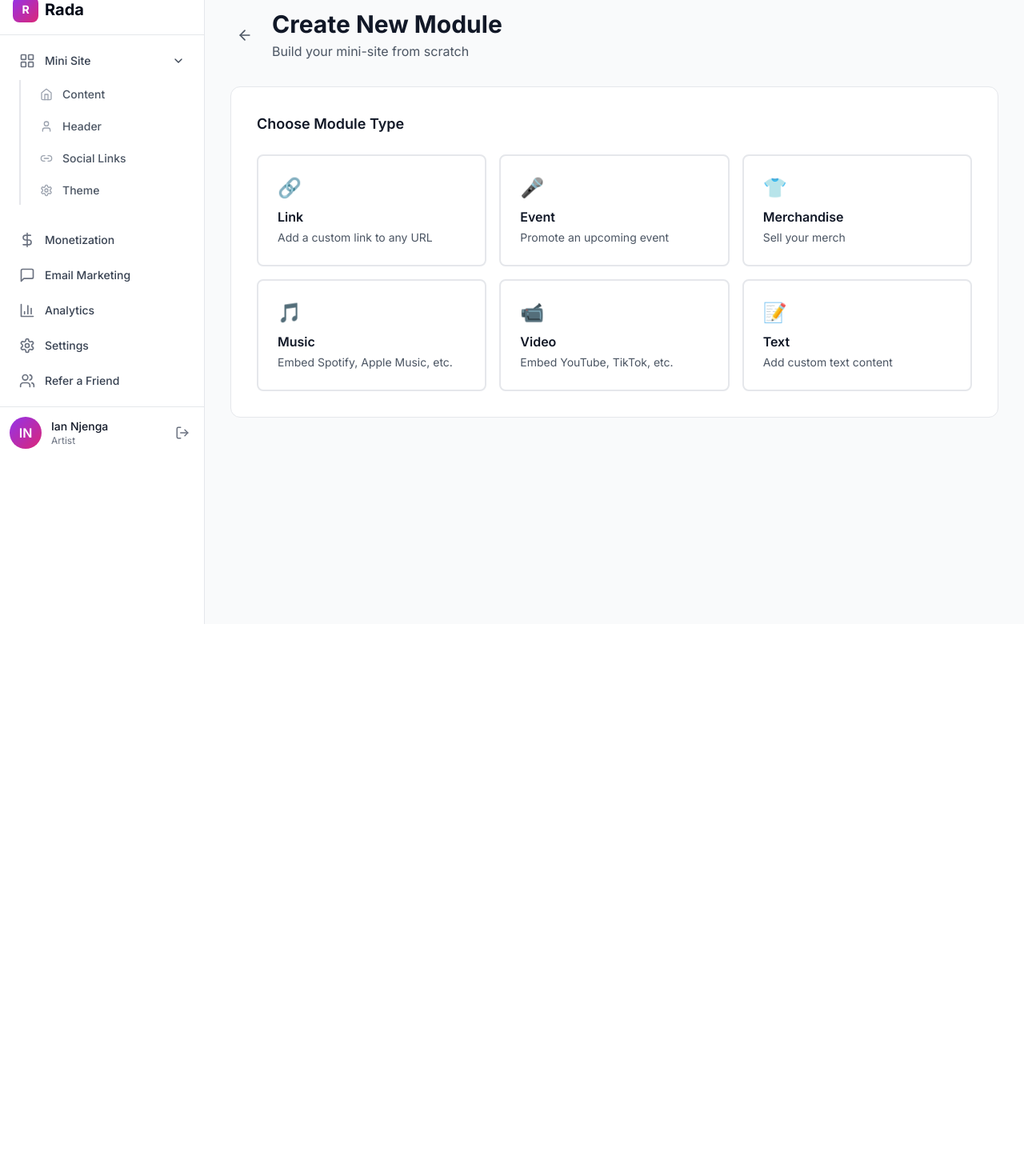
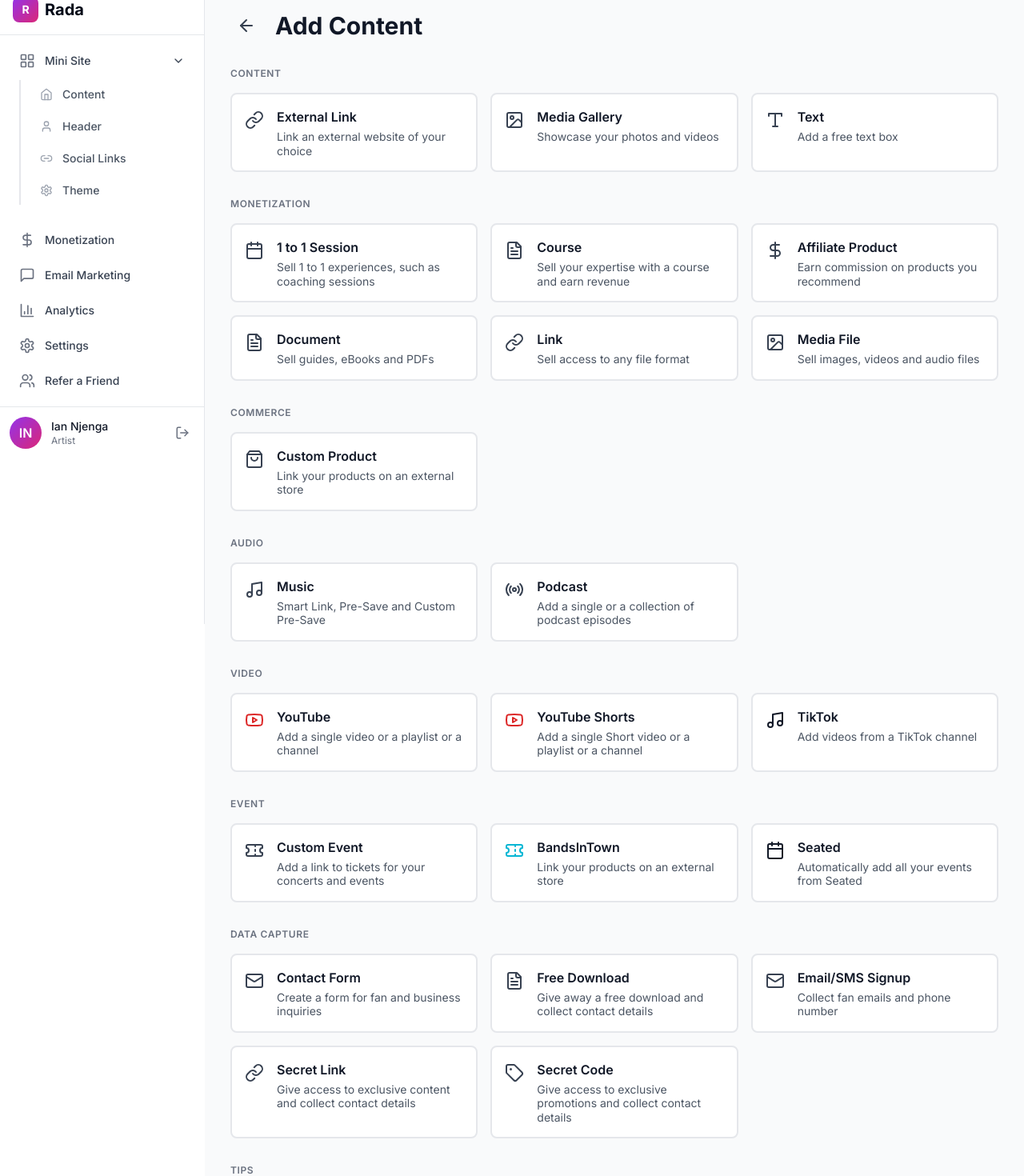
Before and after one commit to Jenks18/rada, a Next.js app: page /dashboard/modules/new in a window 1280 px wide. Shown: the part 20-1490 px from the top of the page at 80% size. Before the commit the page ends 800 px from the top, so only its background shows below. Built offline with nearby package versions, Linux system fonts and the light colour scheme.

Commit message:
Update start from scratch page with comprehensive module categories

```diff
--- a/src/app/dashboard/modules/new/page.tsx
+++ b/src/app/dashboard/modules/new/page.tsx
@@ -1,67 +1,121 @@
 'use client'
 
-import { ArrowLeft } from 'lucide-react'
+import { ArrowLeft, Link as LinkIcon, Image, Type, Calendar, DollarSign, FileText, Music, Radio, Youtube, ShoppingBag, Ticket, Mail, Tag, Lock, CreditCard } from 'lucide-react'
 import Link from 'next/link'
+
+const contentModules = [
+  { icon: LinkIcon, title: 'External Link', description: 'Link an external website of your choice' },
+  { icon: Image, title: 'Media Gallery', description: 'Showcase your photos and videos' },
+  { icon: Type, title: 'Text', description: 'Add a free text box' },
+]
+
+const monetizationModules = [
+  { icon: Calendar, title: '1 to 1 Session', description: 'Sell 1 to 1 experiences, such as coaching sessions' },
+  { icon: FileText, title: 'Course', description: 'Sell your expertise with a course and earn revenue' },
+  { icon: DollarSign, title: 'Affiliate Product', description: 'Earn commission on products you recommend' },
+  { icon: FileText, title: 'Document', description: 'Sell guides, eBooks and PDFs' },
+  { icon: LinkIcon, title: 'Link', description: 'Sell access to any file format' },
+  { icon: Image, title: 'Media File', description: 'Sell images, videos and audio files' },
+]
+
+const commerceModules = [
+  { icon: ShoppingBag, title: 'Custom Product', description: 'Link your products on an external store' },
+]
+
+const audioModules = [
+  { icon: Music, title: 'Music', description: 'Smart Link, Pre-Save and Custom Pre-Save' },
+  { icon: Radio, title: 'Podcast', description: 'Add a single or a collection of podcast episodes' },
+]
+
+const videoModules = [
+  { icon: Youtube, title: 'YouTube', description: 'Add a single video or a playlist or a channel', iconColor: 'text-red-600' },
+  { icon: Youtube, title: 'YouTube Shorts', description: 'Add a single Short video or a playlist or a channel', iconColor: 'text-red-600' },
+  { icon: Music, title: 'TikTok', description: 'Add videos from a TikTok channel', iconColor: 'text-gray-900' },
+]
+
+const eventModules = [
+  { icon: Ticket, title: 'Custom Event', description: 'Add a link to tickets for your concerts and events' },
+  { icon: Ticket, title: 'BandsInTown', description: 'Link your products on an external store', iconColor: 'text-cyan-500' },
+  { icon: Calendar, title: 'Seated', description: 'Automatically add all your events from Seated', iconColor: 'text-gray-900' },
+]
+
+const dataCaptureModules = [
+  { icon: Mail, title: 'Contact Form', description: 'Create a form for fan and business inquiries' },
+  { icon: FileText, title: 'Free Download', description: 'Give away a free download and collect contact details' },
+  { icon: Mail, title: 'Email/SMS Signup', description: 'Collect fan emails and phone number' },
+  { icon: LinkIcon, title: 'Secret Link', description: 'Give access to exclusive content and collect contact details' },
+  { icon: Tag, title: 'Secret Code', description: 'Give access to exclusive promotions and collect contact details' },
+]
+
+const tipsModules = [
+  { icon: CreditCard, title: 'PayPal', description: 'Add your PayPal link', iconColor: 'text-blue-600' },
+  { icon: CreditCard, title: 'Venmo', description: 'Add your Venmo link', iconColor: 'text-blue-500' },
+  { icon: CreditCard, title: 'Cash App', description: 'Add your Cash App link', iconColor: 'text-green-600' },
+  { icon: CreditCard, title: 'Patreon', description: 'Add your Patreon link', iconColor: 'text-orange-600' },
+]
+
+interface ModuleCardProps {
+  icon: any
+  title: string
+  description: string
+  iconColor?: string
+}
+
+function ModuleCard({ icon: Icon, title, description, iconColor = 'text-gray-700' }: ModuleCardProps) {
+  return (
+    <button className="flex items-start space-x-4 p-4 bg-white border-2 border-gray-200 rounded-lg hover:border-gray-400 hover:shadow-md transition-all text-left w-full">
+      <Icon size={24} className={`flex-shrink-0 mt-1 ${iconColor}`} />
+      <div className="flex-1 min-w-0">
+        <h3 className="font-semibold text-gray-900 mb-1">{title}</h3>
+        <p className="text-sm text-gray-600 leading-tight">{description}</p>
+      </div>
+    </button>
+  )
+}
+
+interface ModuleSectionProps {
+  title: string
+  modules: Array<{ icon: any; title: string; description: string; iconColor?: string }>
+}
+
+function ModuleSection({ title, modules }: ModuleSectionProps) {
+  return (
+    <div className="mb-8">
+      <h2 className="text-xs font-semibold text-gray-500 uppercase tracking-wider mb-4">{title}</h2>
+      <div className="grid grid-cols-1 md:grid-cols-2 lg:grid-cols-3 gap-4">
+        {modules.map((module, idx) => (
+          <ModuleCard key={idx} {...module} />
+        ))}
+      </div>
+    </div>
+  )
+}
 
 export default function ModulesNewPage() {
   return (
-    <div className="min-h-screen bg-gray-50 p-8">
-      <div className="max-w-5xl mx-auto">
+    <div className="min-h-screen bg-gray-50">
+      <div className="max-w-7xl mx-auto p-8">
         {/* Header */}
         <div className="flex items-center space-x-4 mb-8">
           <Link
             href="/dashboard/modules"
-            className="p-2 hover:bg-gray-100 rounded-lg transition-colors"
+            className="p-2 hover:bg-gray-200 rounded-lg transition-colors"
           >
-            <ArrowLeft size={20} className="text-gray-600" />
+            <ArrowLeft size={24} className="text-gray-700" />
           </Link>
-          <div>
-            <h1 className="text-3xl font-bold text-gray-900">Create New Module</h1>
-            <p className="text-gray-600 mt-1">Build your mini-site from scratch</p>
-          </div>
+          <h1 className="text-3xl font-bold text-gray-900">Add Content</h1>
         </div>
 
-        {/* Module Type Selector */}
-        <div className="bg-white rounded-xl border border-gray-200 p-8">
-          <h2 className="text-lg font-semibold text-gray-900 mb-6">Choose Module Type</h2>
-
-          <div className="grid grid-cols-1 md:grid-cols-2 lg:grid-cols-3 gap-4">
-            <button className="p-6 border-2 border-gray-200 rounded-lg hover:border-purple-600 hover:shadow-lg transition-all text-left bg-white">
-              <div className="text-2xl mb-2">🔗</div>
-              <h3 className="font-semibold text-gray-900 mb-1">Link</h3>
-              <p className="text-sm text-gray-600">Add a custom link to any URL</p>
-            </button>
-
-            <button className="p-6 border-2 border-gray-200 rounded-lg hover:border-purple-600 hover:shadow-lg transition-all text-left bg-white">
-              <div className="text-2xl mb-2">🎤</div>
-              <h3 className="font-semibold text-gray-900 mb-1">Event</h3>
-              <p className="text-sm text-gray-600">Promote an upcoming event</p>
-            </button>
-
-            <button className="p-6 border-2 border-gray-200 rounded-lg hover:border-purple-600 hover:shadow-lg transition-all text-left bg-white">
-              <div className="text-2xl mb-2">👕</div>
-              <h3 className="font-semibold text-gray-900 mb-1">Merchandise</h3>
-              <p className="text-sm text-gray-600">Sell your merch</p>
-            </button>
-
-            <button className="p-6 border-2 border-gray-200 rounded-lg hover:border-purple-600 hover:shadow-lg transition-all text-left bg-white">
-              <div className="text-2xl mb-2">🎵</div>
-              <h3 className="font-semibold text-gray-900 mb-1">Music</h3>
-              <p className="text-sm text-gray-600">Embed Spotify, Apple Music, etc.</p>
-            </button>
-
-            <button className="p-6 border-2 border-gray-200 rounded-lg hover:border-purple-600 hover:shadow-lg transition-all text-left bg-white">
-              <div className="text-2xl mb-2">📹</div>
-              <h3 className="font-semibold text-gray-900 mb-1">Video</h3>
-              <p className="text-sm text-gray-600">Embed YouTube, TikTok, etc.</p>
-            </button>
-
-            <button className="p-6 border-2 border-gray-200 rounded-lg hover:border-purple-600 hover:shadow-lg transition-all text-left bg-white">
-              <div className="text-2xl mb-2">📝</div>
-              <h3 className="font-semibold text-gray-900 mb-1">Text</h3>
-              <p className="text-sm text-gray-600">Add custom text content</p>
-            </button>
-          </div>
+        {/* Module Sections */}
+        <div className="space-y-8">
+          <ModuleSection title="CONTENT" modules={contentModules} />
+          <ModuleSection title="MONETIZATION" modules={monetizationModules} />
+          <ModuleSection title="COMMERCE" modules={commerceModules} />
+          <ModuleSection title="AUDIO" modules={audioModules} />
+          <ModuleSection title="VIDEO" modules={videoModules} />
+          <ModuleSection title="EVENT" modules={eventModules} />
+          <ModuleSection title="DATA CAPTURE" modules={dataCaptureModules} />
+          <ModuleSection title="TIPS" modules={tipsModules} />
         </div>
       </div>
     </div>
```
